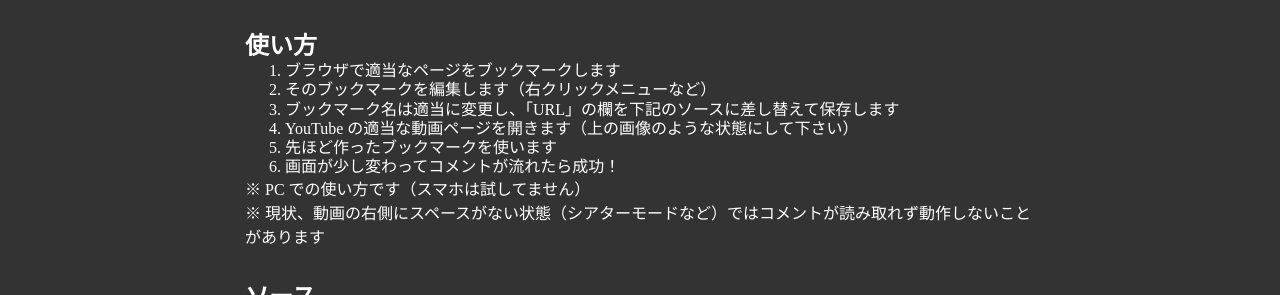
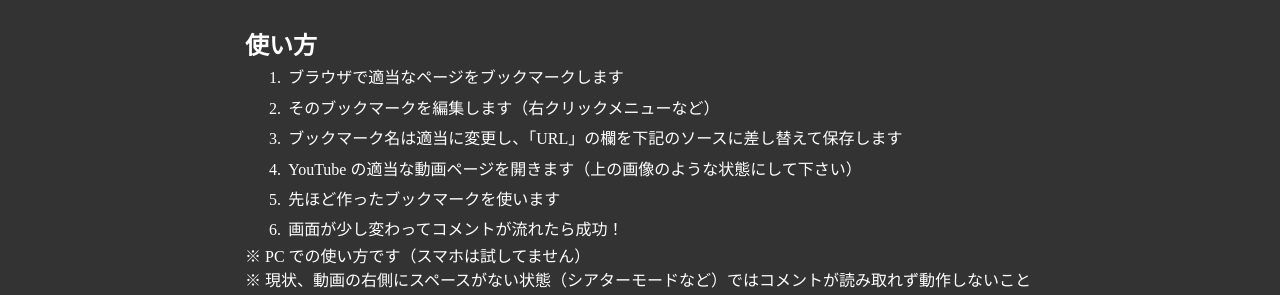
Before and after one commit to gharacter/YouTubeComet, a plain HTML site: page docs/index.html in a window 1280 px wide. Shown: the part 505-800 px from the top of the page. Drawn offline with Linux system fonts and the light colour scheme.

Commit message:
Update index.html

```diff
--- a/docs/index.html
+++ b/docs/index.html
@@ -106,8 +106,9 @@ a:visited { color:#C90; }
 i     { font-style:normal; }
 b     { font-weight:normal; }
 br    { height:0px; }
-ul    { line-height:1.2em; list-style:none; }
-ol    { line-height:1.2em; margin-left:40px; }
+ul    { list-style:none; }
+ol    { margin-left:40px; }
+li    { padding:0.2em; }
 h2    { margin-top:1.2em; }
 textarea { background:#bbb; color:#000; }
 
```
